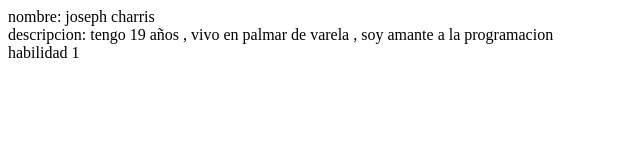
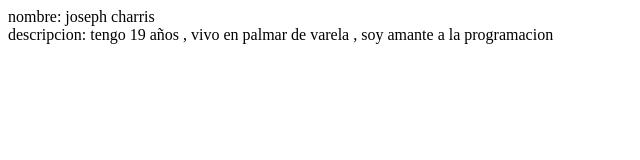
Before and after one commit to jcharris37/practica-3-, a plain HTML site: page index.html in a window 1280 px wide. Shown: the full height of the page, 0-640 px from the left. Drawn offline with Linux system fonts and the light colour scheme.

Commit message:
2 commit

```diff
--- a/index.html
+++ b/index.html
@@ -8,7 +8,7 @@
 <body>
     <div>nombre: joseph charris</div>
     <div>descripcion: tengo 19 años , vivo en palmar de varela , soy amante a la programacion</div>
-    <div>habilidad 1</div>
+
 
 </body>
 </html>
```
